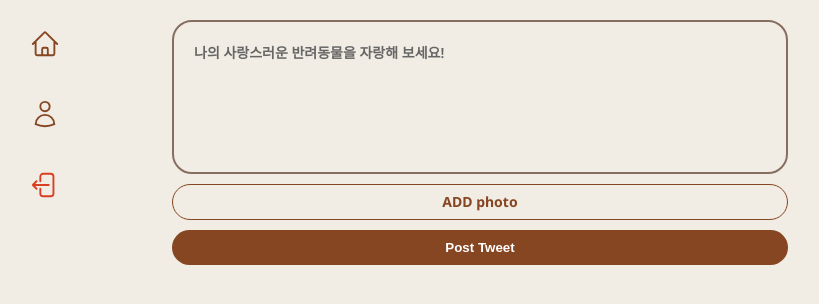
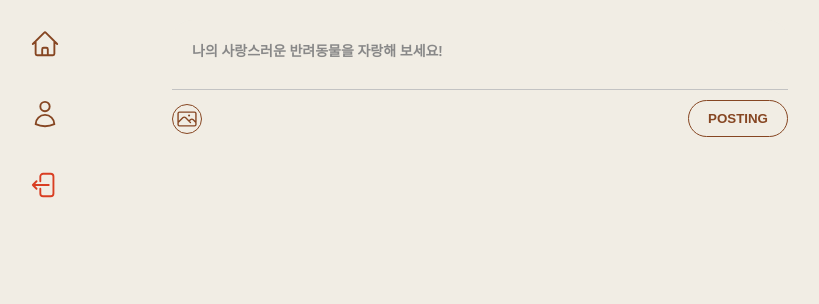
Before and after one commit to namoong0917/inthezoo, a React (Vite) app: page / in a window 1280 px wide. Shown: the top 304 px of the page, without its empty margins (262-1081 px from the left). Built offline with nearby package versions, Linux system fonts and the light colour scheme; no server answers; sample sign-in values are in the browser's storage.

Commit message:
post Form 스타일 수정

```diff
--- a/src/components/post-tweet-form.tsx
+++ b/src/components/post-tweet-form.tsx
@@ -9,34 +9,44 @@ const Form = styled.form`
 
 const TextArea = styled.textarea`
   padding: 20px;
-  border: 2px solid #866e60;
-  border-radius: 20px;
-  color: #000;
-  width: 100%;
+  border: none;
+  border-bottom: 1.5px solid #c3c3c3;
+  border-radius: 20px 20px 0 0;
+  height: 70px;
+  color: #333;
   resize: none;
   transition: 0.5s;
   &::placeholder {
-    color: #666;
+    color: #888;
     font-size: 1.4rem;
     font-weight: 600;
   }
   &:focus {
     background: #fffaf5;
     outline: none;
-    border: 2px solid #864622;
+    border-bottom: 1.5px solid #864622;
+    height: 200px;
   }
 `;
 
 const AttachFileButton = styled.label`
-  padding: 10px 0;
   color: #864622;
-  text-align: center;
-  border-radius: 20px;
-  border: 1px solid #864622;
-  font-size: 14px;
-  font-weight: 600;
+  border: 1.5px solid #864622;
   cursor: pointer;
-  font-weight: 700;
+  width: 30px;
+  height: 30px;
+  border-radius: 50%;
+  position: relative;
+  &:hover {
+    opacity: 0.7;
+  }
+  .imgBtn {
+    position: absolute;
+    transform: translate(-50%, -50%);
+    left: 50%;
+    top: 50%;
+    width: 22px;
+  }
 `;
 
 const AttachFileInput = styled.input`
@@ -44,17 +54,32 @@ const AttachFileInput = styled.input`
 `;
 
 const SubmitBtn = styled.input`
-  background: #864622;
+  text-transform: uppercase;
+  width: 100px;
+  /* background: #864622; */
   color: #fff;
   font-weight: 700;
   border: none;
   padding: 10px 0;
   border-radius: 20px;
+  background: none;
+  color: #864622;
+  border: 1.5px solid #864622;
+  transition: all.2s;
   cursor: pointer;
   &:hover,
   &:active {
+    background: #864622;
+    color: #fff;
+    transition: all.2s;
     opacity: 0.9;
   }
+`;
+
+const BtnWrap = styled.div`
+  display: flex;
+  justify-content: space-between;
+  align-items: center;
 `;
 
 export default function PostTweetForm() {
@@ -74,13 +99,31 @@ export default function PostTweetForm() {
     <Form>
       <TextArea
         rows={5}
-        maxLength={300}
+        maxLength={500}
         onChange={onChange}
         value={tweet}
         placeholder="나의 사랑스러운 반려동물을 자랑해 보세요!"
       />
+      <BtnWrap>
         <AttachFileButton htmlFor="file">
-        {file ? "Photo added ✅" : "ADD photo"}
+          {file ? (
+            "Photo added ✅"
+          ) : (
+            <svg
+              xmlns="http://www.w3.org/2000/svg"
+              fill="none"
+              viewBox="0 0 24 24"
+              strokeWidth={1.5}
+              stroke="currentColor"
+              className="w-6 h-6 imgBtn"
+            >
+              <path
+                strokeLinecap="round"
+                strokeLinejoin="round"
+                d="m2.25 15.75 5.159-5.159a2.25 2.25 0 0 1 3.182 0l5.159 5.159m-1.5-1.5 1.409-1.409a2.25 2.25 0 0 1 3.182 0l2.909 2.909m-18 3.75h16.5a1.5 1.5 0 0 0 1.5-1.5V6a1.5 1.5 0 0 0-1.5-1.5H3.75A1.5 1.5 0 0 0 2.25 6v12a1.5 1.5 0 0 0 1.5 1.5Zm10.5-11.25h.008v.008h-.008V8.25Zm.375 0a.375.375 0 1 1-.75 0 .375.375 0 0 1 .75 0Z"
+              />
+            </svg>
+          )}
         </AttachFileButton>
         <AttachFileInput
           onChange={onFileChange}
@@ -90,10 +133,8 @@ export default function PostTweetForm() {
         />
         {/* label의 htmlFor 값, input의 id 값
 			둘이 같으면 label을 눌렀을 때 file 버튼을 클릭하는 것과 같게 동작한다. */}
-      <SubmitBtn
-        type="submit"
-        value={isLoading ? "Posting..." : "Post Tweet"}
-      />
+        <SubmitBtn type="submit" value={isLoading ? "posting..." : "posting"} />
+      </BtnWrap>
     </Form>
   );
 }
```
Lines whose indentation alone changed are shown as unchanged.
